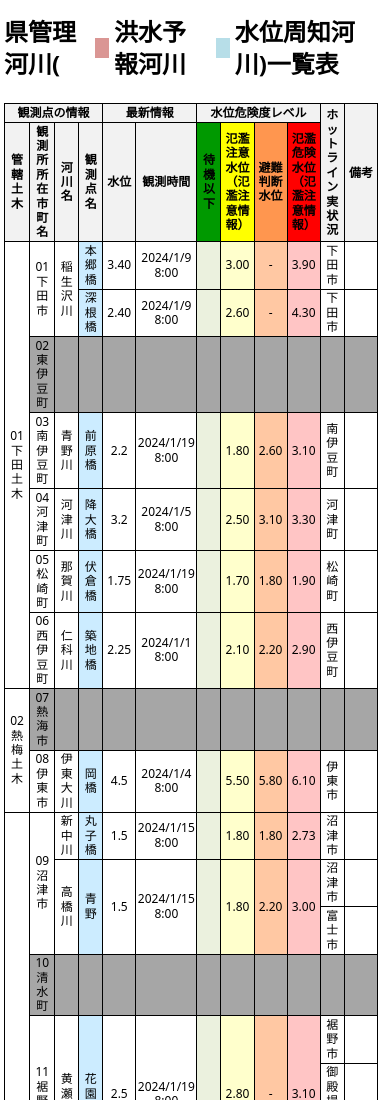
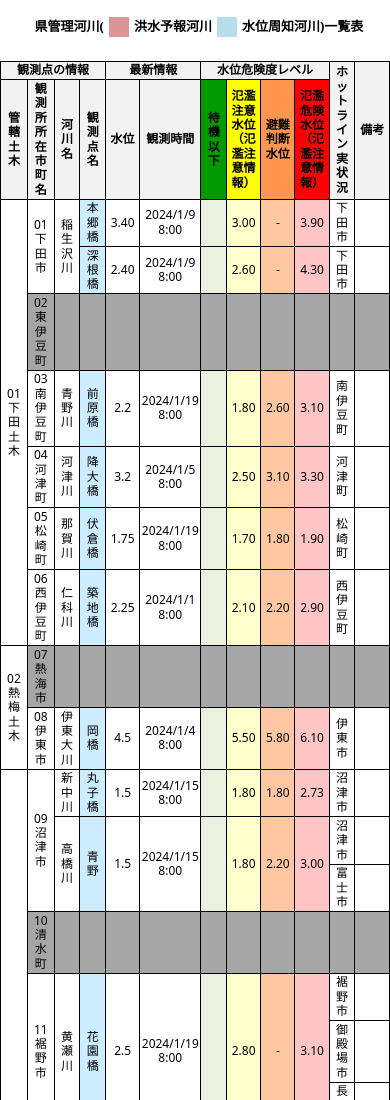
Before and after one commit to longtq0711/rive_water_system, a plain HTML site: page index.html in a window 390 px wide. Shown: the top 1100 px of the page. Drawn offline with Linux system fonts and the light colour scheme.

Commit message:
Phone responsive

```diff
--- a/index.css
+++ b/index.css
@@ -258,13 +258,15 @@ tbody tr td:nth-last-child(3) {
 }
 @media (max-width: 650px) {
   /* Smaller devices */
-
+  #title {
+    margin: 1rem 1%;
+    font-size: small;
+    place-content: center;
+    width: 100%;
+  }
+  .table-container-1, .table-container-2 {
+    width: 100%;
+    display: -webkit-box;
+    margin: auto;
+  }
 }
-@media (max-width: 450px) {
-  /* Even Smaller devices */
-
-}
-@media only screen and (min-device-width: 320px) and (max-device-width: 480px) {
-  /* Even Smaller devices */
-
-}
```
